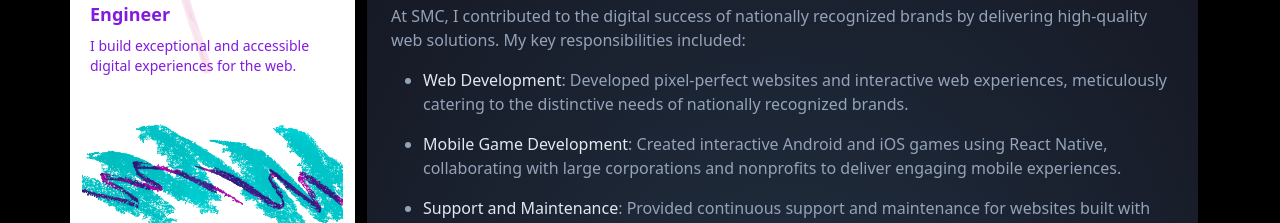
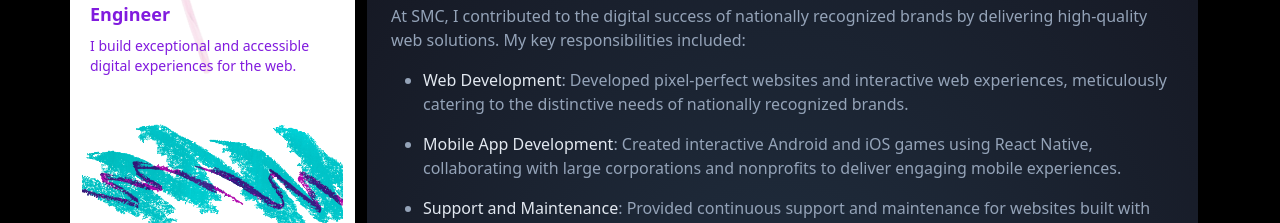
Before and after one commit to zackhanni/zachary.works, a Next.js app: page / in a window 1280 px wide. Shown: the part 1000-1223 px from the top of the page. Built offline with nearby package versions, Linux system fonts and the light colour scheme.

Commit message:
changed 'game' to 'app'

```diff
--- a/app/components/ExperienceData.tsx
+++ b/app/components/ExperienceData.tsx
@@ -25,7 +25,7 @@ const ExperienceData = [
         </li>
         <li>
           <span className="font-medium text-slate-200">
-            Mobile Game Development
+            Mobile App Development
           </span>
           : Created interactive Android and iOS games using React Native,
           collaborating with large corporations and nonprofits to deliver
```
